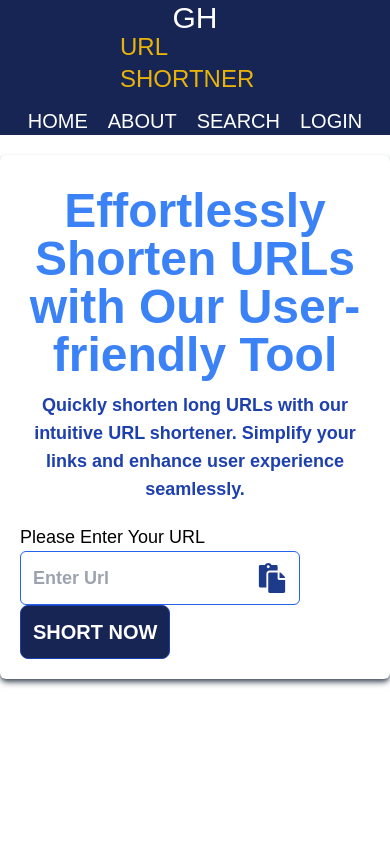
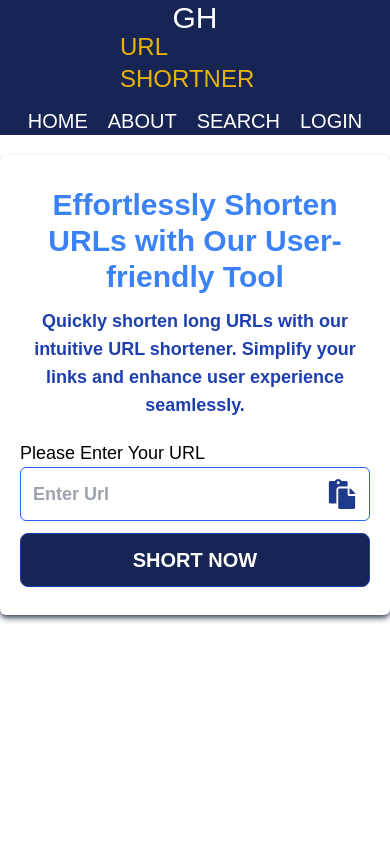
Before and after one commit to mhgkhan/urlshortner, a Next.js app: page / in a window 390 px wide. Shown: the top 844 px of the page. Built offline with nearby package versions, Linux system fonts and the light colour scheme; a web font is replaced by a local one.

Commit message:
CUSTOMIZE RESPONSIVES OF FORM

```diff
--- a/src/components/home/Hero.jsx
+++ b/src/components/home/Hero.jsx
@@ -3,7 +3,7 @@ import React from 'react'
 const Hero = () => {
     return (
         <section className='hero'>
-            <h1 className="text-5xl text-blue-500 font-bold text-center my-3"> Effortlessly Shorten URLs with Our User-friendly Tool </h1>
+            <h1 className="md:text-5xl text-3xl text-blue-500 font-bold text-center my-3"> Effortlessly Shorten URLs with Our User-friendly Tool </h1>
             <p className="text-lg text-center font-bold text-blue-800">
                 Quickly shorten long URLs with our intuitive URL shortener. Simplify your links and enhance user experience seamlessly.
             </p>
--- a/src/components/tools/Form.jsx
+++ b/src/components/tools/Form.jsx
@@ -12,14 +12,14 @@ const Form = () => {
 
 
   return (
-    <section className='form mt-5 mx-auto md:w-[50%] w-full' >
+    <section className='form mt-5 mx-auto lg:w-[50%] w-full' >
         <p className='text-lg text-black'>Please Enter Your URL</p>
-        <form onSubmit={submitUrlForm} className='w-full flex items-center justify-between flex-wrap'>
-            <div className=" flex items-center justify-between gap-1 input border border-1 border-blue-600 rounded-md w-[80%] p-1 hover:shadow-md hover:shadow-gray-200">
+        <form onSubmit={submitUrlForm} className='w-full flex items-center justify-center gap-1 md:flex-row flex-col'>
+            <div className=" flex items-center justify-between gap-1 input border border-1 border-blue-600 rounded-md md:w-[75%] w-full p-1 hover:shadow-md hover:shadow-gray-200">
                 <input type="url" name='url' id='url' placeholder='Enter Url'  className=' placeholder:font-bold text-lg px-2 w-[80%] border-none outline-none py-2 ' />
-                <span className='cursor-pointer hover:scale-105 text-3xl text-blue-900 px-2'><FaPaste /></span>
+                <span className='cursor-pointer active:scale-105 text-3xl text-blue-900 px-2 hover:text-yellow-500'><FaPaste /></span>
             </div>
-            <button className='p-3 text-xl bg-blue-950 text-white font-bold outline-none border border-1 border-blue-800 rounded-lg  hover:bg-white hover:text-yellow-600 hover:border-blue-700'>SHORT NOW</button>
+            <button className='py-3 px-2 active:scale-95 text-xl bg-blue-950 text-white font-bold outline-none border border-1 border-blue-800 rounded-lg  hover:bg-white hover:text-yellow-600 hover:border-blue-700 w-full md:w-auto md:m-0 my-2'>SHORT NOW</button>
         </form>
     </section>
   )
```
